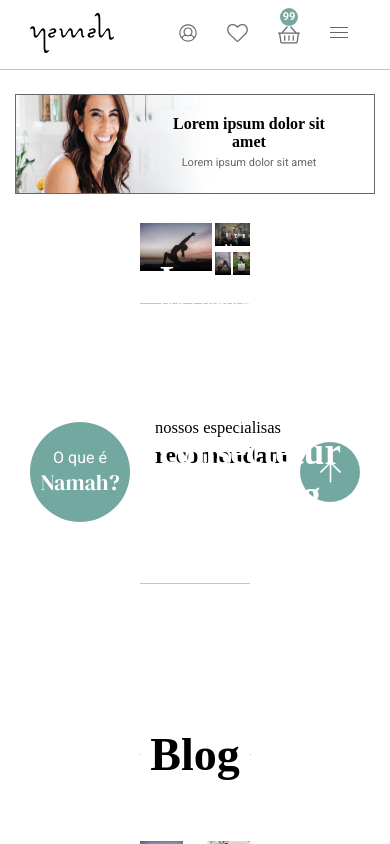
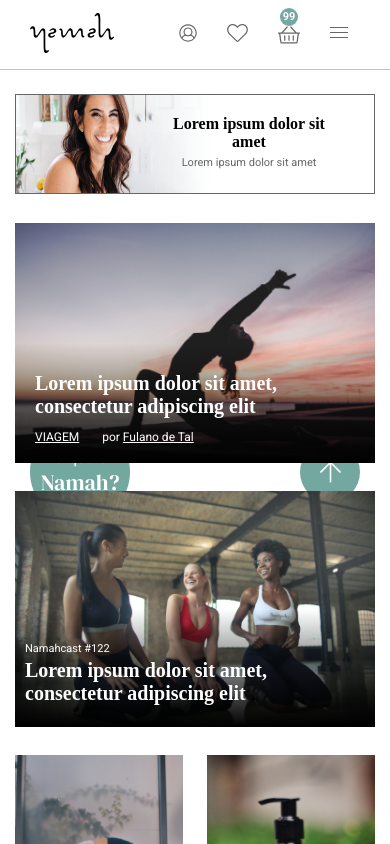
Before and after one commit to thiagodff/Namah, a Vue app in the folder frontend/: page / in a window 390 px wide. Shown: the top 844 px of the page. Built offline with nearby package versions, Linux system fonts and the light colour scheme; a web font is replaced by a local one.

Commit message:
highlights responsive

```diff
--- a/frontend/src/components/BlogBanner.vue
+++ b/frontend/src/components/BlogBanner.vue
@@ -53,8 +53,20 @@ export default {
 }
 
 .blog-banner-wrapper p a {
-  margin-right: 50px;
+  margin-right: 20px;
   text-decoration: underline;
   color: #fff;
 }
+
+@media screen and (max-width: 790px) {
+  .blog-banner-wrapper h3 {
+    top: 61%;
+    font-size: 20px;
+  }
+
+  .blog-banner-wrapper p {
+    font-size: 12px;
+    top: 85%;
+  }
+}
 </style>
--- a/frontend/src/components/Highlights.vue
+++ b/frontend/src/components/Highlights.vue
@@ -57,7 +57,7 @@ export default {
   display: flex;
   flex-direction: row;
   max-width: 1200px;
-  max-height: 528px;
+  max-height: 5280px;
   margin: 0 auto;
 }
 
@@ -171,4 +171,99 @@ p {
     width: 33.25%;
   }
 }
+
+@media screen and (max-width: 1230px) {
+  .highlights-wrapper {
+    margin: 0 60px;
+  }
+}
+
+@media screen and (max-width: 1080px) {
+  .highlights-wrapper {
+    margin: 0 60px;
+    flex-wrap: wrap;
+    max-height: 1600px;
+  }
+
+  .first-element {
+    width: 100%;
+    margin-right: 0;
+  }
+
+  .col-2 {
+    margin-top: 24px;
+    width: 100%;
+    height: 100%;
+    flex-direction: row;
+  }
+
+  .second-element {
+    height: 100%;
+    width: 100%;
+    margin-right: 24px;
+    margin-bottom: 0;
+  }
+
+  .second-element {
+    height: 100%;
+    width: 100%;
+  }
+
+  .third-element {
+    height: 100%;
+    width: 100%;
+  }
+
+  .yoga,
+  .product {
+    height: 100%;
+    width: 100%;
+  }
+
+  .yoga {
+    margin-right: 24px;
+  }
+}
+
+@media screen and (max-width: 790px) {
+  .highlights-wrapper {
+    margin: 0 15px;
+  }
+
+  .col-2 {
+    flex-direction: column;
+  }
+
+  .second-element h3 {
+    font-size: 20px;
+  }
+
+  .second-element h3 {
+    top: 70%;
+  }
+
+  .second-element p {
+    top: 63%;
+  }
+
+  .third-element {
+    margin-top: 24px;
+  }
+
+  .yoga p {
+    top: 58%;
+  }
+
+  .yoga h3 {
+    top: 66%;
+  }
+
+  .product h3 {
+    top: 55%;
+  }
+
+  .product p {
+    top: 80%;
+  }
+}
 </style>
```
